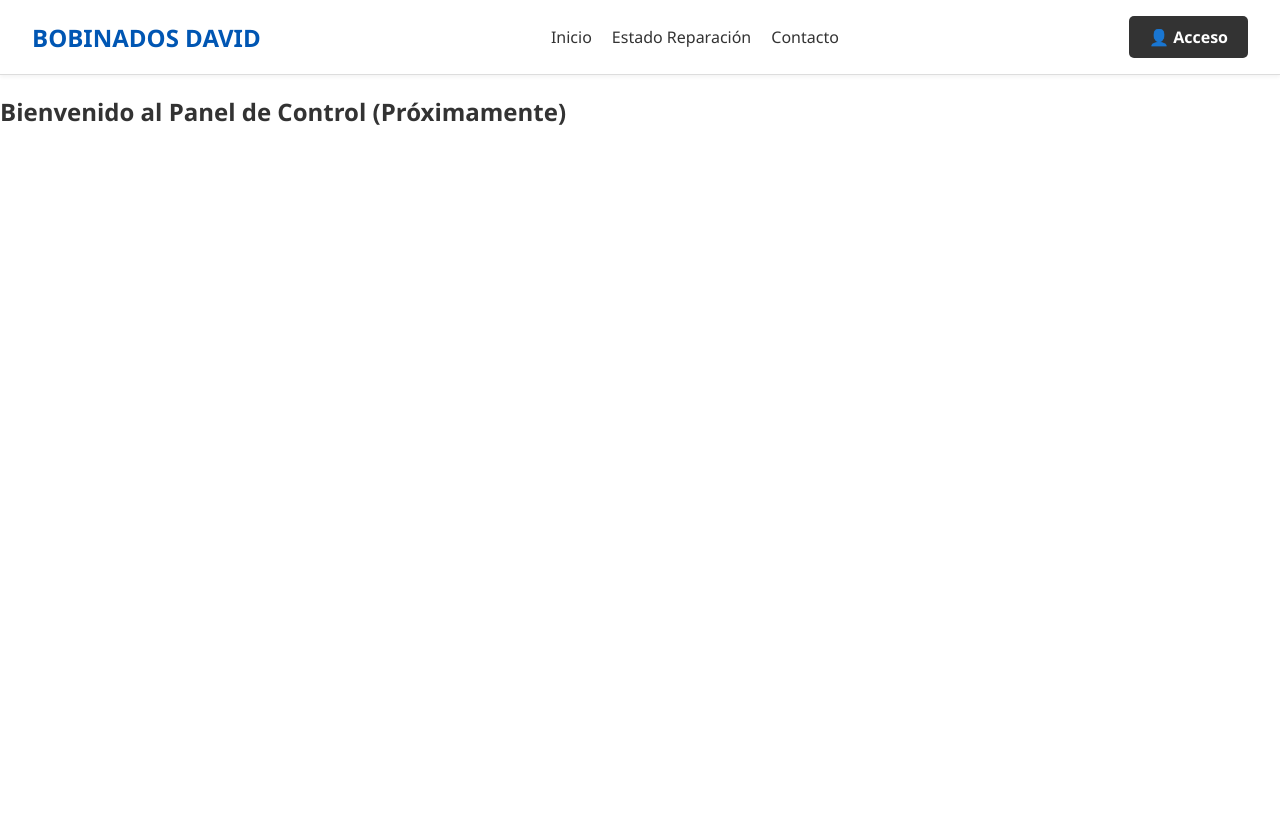
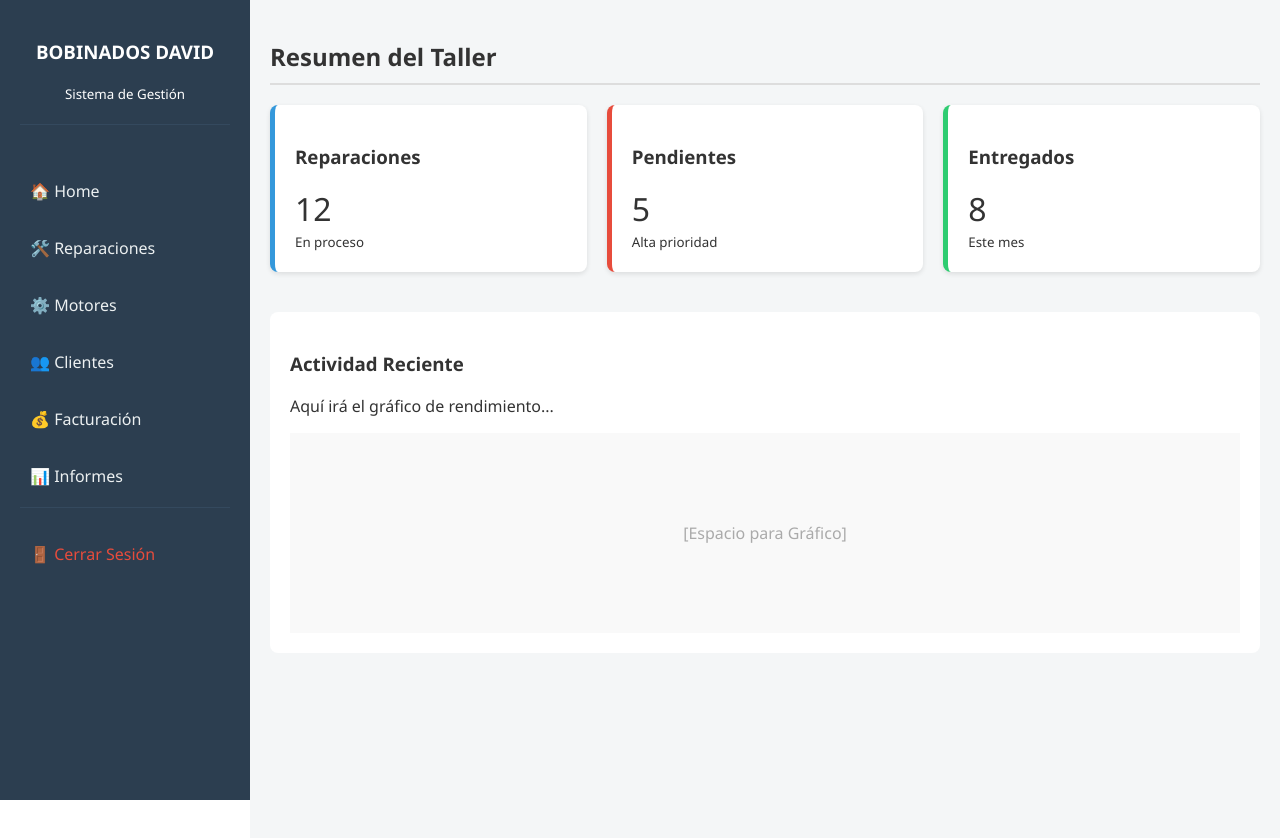
Before and after one commit to tomasvallejos1/gestor-taller, a React (Vite) app in the folder client/: page /sistema/home in a window 1280 px wide. Before the commit the page ends 800 px from the top, so only its background shows below. Built offline with nearby package versions, Linux system fonts and the light colour scheme.

Commit message:
Se agrego la seccion sistema, y la pagina home

```diff
--- a/client/src/App.jsx
+++ b/client/src/App.jsx
@@ -1,22 +1,46 @@
-import { Routes, Route } from 'react-router-dom';
+import { Routes, Route, useLocation } from 'react-router-dom';
 import Navbar from './components/Navbar';
+import Sidebar from './components/Sidebar';
 import Home from './pages/Home';
 import Status from './pages/Status';
 import Login from './pages/Login';
+import Dashboard from './pages/Dashboard';
 
 function App() {
+  const location = useLocation();
+  // Detectamos si estamos dentro de la zona "/sistema"
+  const isSystemRoute = location.pathname.startsWith('/sistema');
+
   return (
-    <>
-      <Navbar />
-      <Routes>
-        <Route path="/" element={<Home />} />
-        <Route path="/estado" element={<Status />} />
-        <Route path="/login" element={<Login />} /> {/* <--- 2. Agregamos la ruta */}
+    <div style={isSystemRoute ? { display: 'flex' } : {}}>
 
-        {/* Ruta temporal para cuando entremos al sistema */}
-        <Route path="/sistema/home" element={<h2>Bienvenido al Panel de Control (Próximamente)</h2>} />
-      </Routes>
-    </>
+      {/* LÓGICA DE VISUALIZACIÓN:
+          - Si estamos en sistema -> Muestra Sidebar
+          - Si NO estamos en sistema -> Muestra Navbar público
+      */}
+
+      {isSystemRoute ? (
+        <Sidebar />
+      ) : (
+        <Navbar />
+      )}
+
+      {/* Contenedor Principal */}
+      <div style={isSystemRoute ? { marginLeft: '250px', padding: '20px', width: '100%', background: '#f4f6f7', minHeight: '100vh' } : { width: '100%' }}>
+        <Routes>
+          {/* Rutas Públicas */}
+          <Route path="/" element={<Home />} />
+          <Route path="/estado" element={<Status />} />
+          <Route path="/login" element={<Login />} />
+
+          {/* Rutas Privadas del Sistema */}
+          <Route path="/sistema/home" element={<Dashboard />} />
+
+          {/* Aquí agregaremos las otras rutas del menú poco a poco */}
+          <Route path="/sistema/motores" element={<h2>Gestión de Motores (Próximamente)</h2>} />
+        </Routes>
+      </div>
+    </div>
   );
 }
 
--- /dev/null
+++ b/client/src/components/Sidebar.jsx
@@ -0,0 +1,59 @@
+import { Link } from 'react-router-dom';
+
+const Sidebar = () => {
+  const sidebarStyle = {
+    width: '250px',
+    height: '100vh', // Altura completa
+    background: '#2c3e50', // Color oscuro profesional
+    color: 'white',
+    display: 'flex',
+    flexDirection: 'column',
+    padding: '20px',
+    boxSizing: 'border-box',
+    position: 'fixed', // Para que se quede fijo
+    left: 0,
+    top: 0
+  };
+
+  const linkStyle = {
+    color: '#ecf0f1',
+    textDecoration: 'none',
+    padding: '15px 10px',
+    display: 'block',
+    borderRadius: '5px',
+    marginBottom: '5px',
+    transition: 'background 0.3s'
+  };
+
+  const logoStyle = {
+    marginBottom: '40px',
+    textAlign: 'center',
+    borderBottom: '1px solid #34495e',
+    paddingBottom: '20px'
+  };
+
+  return (
+    <div style={sidebarStyle}>
+      <div style={logoStyle}>
+        <h3>BOBINADOS DAVID</h3>
+        <small>Sistema de Gestión</small>
+      </div>
+
+      <nav>
+        {/* Enlaces basados en tu PDF Pag 4 */}
+        <Link to="/sistema/home" style={linkStyle} className="sidebar-link">🏠 Home</Link>
+        <Link to="/sistema/reparaciones" style={linkStyle} className="sidebar-link">🛠️ Reparaciones</Link>
+        <Link to="/sistema/motores" style={linkStyle} className="sidebar-link">⚙️ Motores</Link>
+        <Link to="/sistema/clientes" style={linkStyle} className="sidebar-link">👥 Clientes</Link>
+        <Link to="/sistema/facturacion" style={linkStyle} className="sidebar-link">💰 Facturación</Link>
+        <Link to="/sistema/informes" style={linkStyle} className="sidebar-link">📊 Informes</Link>
+
+        <div style={{ marginTop: 'auto', borderTop: '1px solid #34495e', paddingTop: '20px' }}>
+          <Link to="/" style={{...linkStyle, color: '#e74c3c'}}>🚪 Cerrar Sesión</Link>
+        </div>
+      </nav>
+    </div>
+  );
+};
+
+export default Sidebar;
--- a/client/src/index.css
+++ b/client/src/index.css
@@ -44,3 +44,5 @@ input {
   border-radius: 5px;
   border: 1px solid #ccc;
 }
+
+.sidebar-link:hover { background-color: #34495e; }
--- /dev/null
+++ b/client/src/pages/Dashboard.jsx
@@ -0,0 +1,40 @@
+const Dashboard = () => {
+  return (
+    <div>
+      <h2 style={{ borderBottom: '2px solid #ddd', paddingBottom: '10px' }}>Resumen del Taller</h2>
+
+      {/* Tarjetas de Resumen (Simulando Gráficos del PDF) */}
+      <div style={{ display: 'grid', gridTemplateColumns: 'repeat(auto-fit, minmax(200px, 1fr))', gap: '20px', marginTop: '20px' }}>
+
+        <div style={{ background: 'white', padding: '20px', borderRadius: '8px', boxShadow: '0 2px 5px rgba(0,0,0,0.1)', borderLeft: '5px solid #3498db' }}>
+          <h3>Reparaciones</h3>
+          <p style={{ fontSize: '2rem', margin: 0 }}>12</p>
+          <small>En proceso</small>
+        </div>
+
+        <div style={{ background: 'white', padding: '20px', borderRadius: '8px', boxShadow: '0 2px 5px rgba(0,0,0,0.1)', borderLeft: '5px solid #e74c3c' }}>
+          <h3>Pendientes</h3>
+          <p style={{ fontSize: '2rem', margin: 0 }}>5</p>
+          <small>Alta prioridad</small>
+        </div>
+
+        <div style={{ background: 'white', padding: '20px', borderRadius: '8px', boxShadow: '0 2px 5px rgba(0,0,0,0.1)', borderLeft: '5px solid #2ecc71' }}>
+          <h3>Entregados</h3>
+          <p style={{ fontSize: '2rem', margin: 0 }}>8</p>
+          <small>Este mes</small>
+        </div>
+
+      </div>
+
+      <div style={{ marginTop: '40px', padding: '20px', background: 'white', borderRadius: '8px' }}>
+        <h3>Actividad Reciente</h3>
+        <p>Aquí irá el gráfico de rendimiento...</p>
+        <div style={{ height: '200px', background: '#f9f9f9', display: 'flex', alignItems: 'center', justifyContent: 'center', color: '#aaa' }}>
+          [Espacio para Gráfico]
+        </div>
+      </div>
+    </div>
+  );
+};
+
+export default Dashboard;
```
